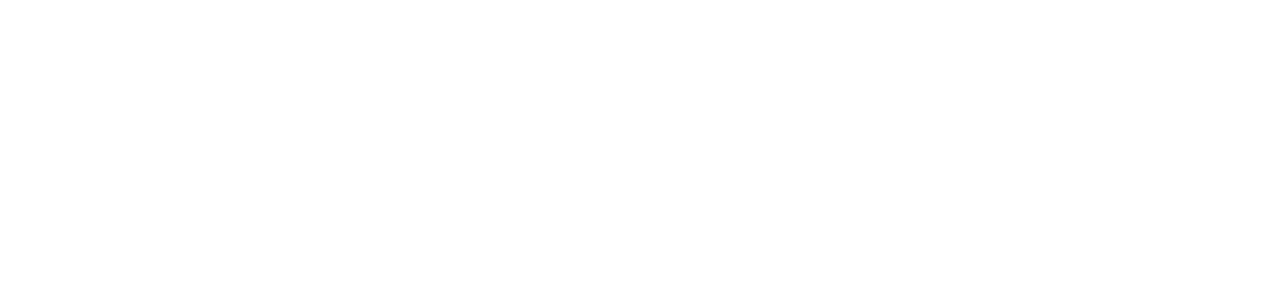
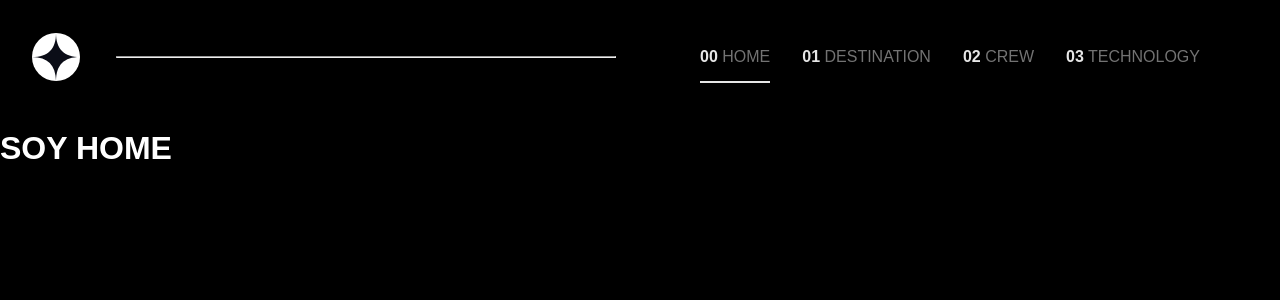
Before and after one commit to JuanluGGarcia/react-router-layouts-practica-the-planets, a React (Vite) app: page / in a window 1280 px wide. Before the commit this address had no page. Shown: the top 300 px of the page. Built offline with nearby package versions, Linux system fonts and the light colour scheme; a web font is replaced by a local one.

Commit message:
header terminado

```diff
--- a/src/App.jsx
+++ b/src/App.jsx
@@ -1,9 +1,11 @@
 import { BrowserRouter } from 'react-router-dom';
 import Router from './Router/Router';
+import { GlobalStyles } from './styles/global-styles';
 
 const App = () => {
 	return (
 		<BrowserRouter>
+			<GlobalStyles />
 			<Router />
 		</BrowserRouter>
 	);
--- /dev/null
+++ b/src/components/header/Header.jsx
@@ -0,0 +1,39 @@
+import { PRINCIPAL_MENU } from '../../constants/menu';
+import {
+	StyledLinks,
+	StyledLogo,
+	StyledMenu,
+	StyledNavLink,
+	StyledWraper,
+	StyledHr,
+	StyledOptionNumber,
+	StyledOptionText
+} from './style';
+
+const Header = () => {
+	return (
+		<>
+			<StyledWraper>
+				<StyledLogo>
+					<img src='/assets/shared/logo.svg' alt='Logo' />
+				</StyledLogo>
+				<StyledHr />
+				<StyledMenu>
+					<nav>
+						<StyledLinks>
+							{PRINCIPAL_MENU.map(menuItem => (
+								<li key={menuItem.id}>
+									<StyledNavLink to={menuItem.path}>
+										<StyledOptionNumber>{menuItem.optionNumber}</StyledOptionNumber> <StyledOptionText>{menuItem.optionText}</StyledOptionText>
+									</StyledNavLink>
+								</li>
+							))}
+						</StyledLinks>
+					</nav>
+				</StyledMenu>
+			</StyledWraper>
+		</>
+	);
+};
+
+export default Header;
--- /dev/null
+++ b/src/components/header/style.js
@@ -0,0 +1,68 @@
+import { NavLink } from 'react-router-dom';
+import styled from 'styled-components';
+import { FONTS } from '../../styles/fonts';
+import { COLORS } from '../../styles/colors';
+
+const StyledNavLink = styled(NavLink)`
+	text-decoration: none;
+	padding-bottom: 1rem;
+
+	/* con active podemos hacer destacar la parte del nav que está activa. Active es una propiedad de NavLink */
+	&.active {
+		/* color: green; */
+		border-bottom: 2px solid ${COLORS.WHITE};
+	}
+`;
+
+const StyledWraper = styled.div`
+	padding: 2rem 0 3rem 2rem;
+	display: flex;
+	justify-content: space-between;
+	align-items: center;
+    font-family: ${FONTS.ffPrimary};
+    color: ${COLORS.WHITE};
+`;
+
+const StyledLogo = styled.div``;
+
+const StyledHr = styled.hr`
+    height: 1px;
+    width: 40%;
+    margin-left: 2rem;
+    background-color: #fff;
+`;
+
+const StyledMenu = styled.div`
+	padding: 1rem 5rem;
+	/* background-color: ${COLORS.HOVER}; */
+    opacity: .9;
+`;
+
+const StyledLinks = styled.ul`
+	display: flex;
+	gap: 2rem;
+	/* justify-content: center;
+    align-items: center; */
+`;
+
+const StyledOptionNumber = styled.span`
+    color: ${COLORS.WHITE};
+    font-weight: bold;
+`;
+
+const StyledOptionText = styled.span`
+    color: ${COLORS.WHITE};
+    opacity: .5;
+
+`;
+
+export {
+	StyledNavLink,
+	StyledWraper,
+	StyledLogo,
+	StyledMenu,
+    StyledOptionNumber,
+    StyledOptionText,
+	StyledLinks,
+	StyledHr
+};
--- a/src/constants/menu.js
+++ b/src/constants/menu.js
@@ -3,22 +3,26 @@
 export const PRINCIPAL_MENU = [
     {
         id: v4(),
-        option: '00 HOME',
+        optionNumber: '00',
+        optionText:  'HOME',
         path: "/"
     },
     {
         id: v4(),
-        option: '01 DESTINATION',
+        optionNumber: '01',
+        optionText: 'DESTINATION',
         path: "/destination"
     },
     {
         id: v4(),
-        option: '02 CREW',
+        optionNumber: '02',
+        optionText:  'CREW',
         path: "/crew"
     },
     {
         id: v4(),
-        option: '00 TECHNOLOGY',
+        optionNumber: '03',
+        optionText:  'TECHNOLOGY',
         path: "/technology"
     }
 
--- /dev/null
+++ b/src/layouts/Layout.jsx
@@ -0,0 +1,14 @@
+import { Outlet } from 'react-router-dom';
+import Header from '../components/header/Header';
+
+const Layout = () => {
+	return (
+		<>
+			<Header />
+			{/* Partes que cambian dentro de Outlet. Ver Router */}
+			<Outlet />
+		</>
+	);
+};
+
+export default Layout;
--- a/src/pages/crew/Crew.jsx
+++ b/src/pages/crew/Crew.jsx
@@ -0,0 +1,4 @@
+const Crew = () => {
+	return <h1>SOY CREW</h1>
+};
+export default Crew;
--- a/src/pages/destination/Destination.jsx
+++ b/src/pages/destination/Destination.jsx
@@ -0,0 +1,4 @@
+const Destination = () => {
+	return <h1>SOY DESTINATION</h1>
+};
+export default Destination;
--- /dev/null
+++ b/src/pages/home/Home.jsx
@@ -0,0 +1,4 @@
+const Home = () => {
+	return <h1>SOY HOME</h1>
+};
+export default Home;
--- a/src/pages/technology/Technology.jsx
+++ b/src/pages/technology/Technology.jsx
@@ -0,0 +1,4 @@
+const Technology = () => {
+	return <h1>SOY TECHNOLOGY</h1>
+};
+export default Technology;
--- a/src/router/Router.jsx
+++ b/src/router/Router.jsx
@@ -1,9 +1,20 @@
 import { Route, Routes } from 'react-router-dom';
+import Layout from '../layouts/Layout';
+import Home from '../pages/home/Home';
+import Destination from '../pages/destination/Destination';
+import Crew from '../pages/crew/Crew';
+import Technology from '../pages/technology/Technology';
 
 const Router = () => {
 	return (
 		<Routes>
-			<Route />
+			<Route path='/' element={<Layout />}>
+				{/* Esto es el Outlet que está dentro de Layout */}
+				<Route index element={<Home />} />
+				<Route path='/destination' element={<Destination />} />
+				<Route path='/crew' element={<Crew />} />
+				<Route path='/technology' element={<Technology />} />
+			</Route>
 		</Routes>
 	);
 };
--- a/src/styles/global-styles.js
+++ b/src/styles/global-styles.js
@@ -1,4 +1,5 @@
 import { createGlobalStyle } from 'styled-components';
+import { COLORS } from './colors';
 
 export const GlobalStyles = createGlobalStyle`
   *,
@@ -15,7 +16,8 @@
   }
 
   body{
-    font-family: sans-serif;
+    background-color: #000;
+    color: ${COLORS.WHITE};
   }
 
   a{
```
Also changed, not shown: 1 other file (tests, documents, lock files or other folders).
